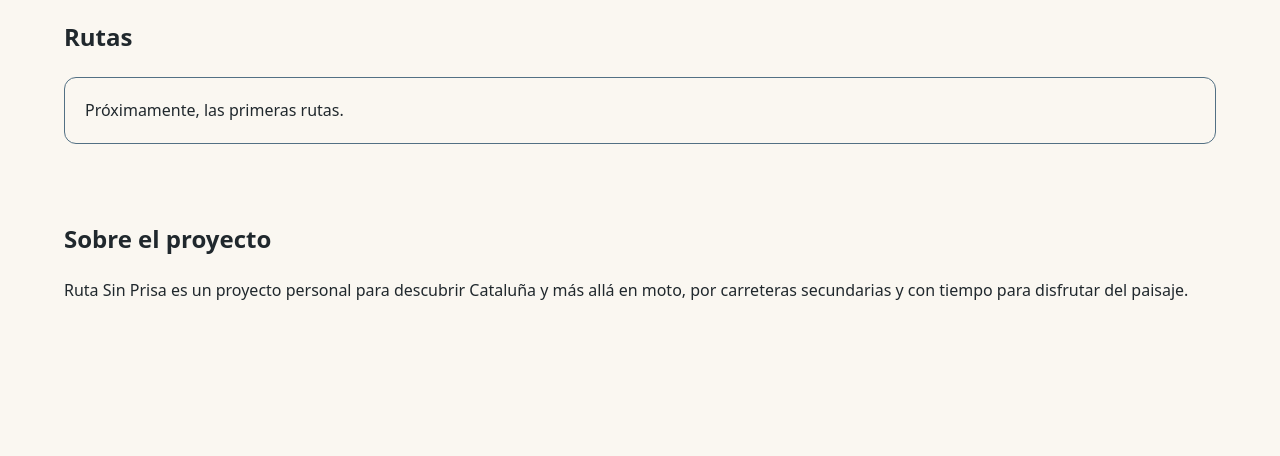
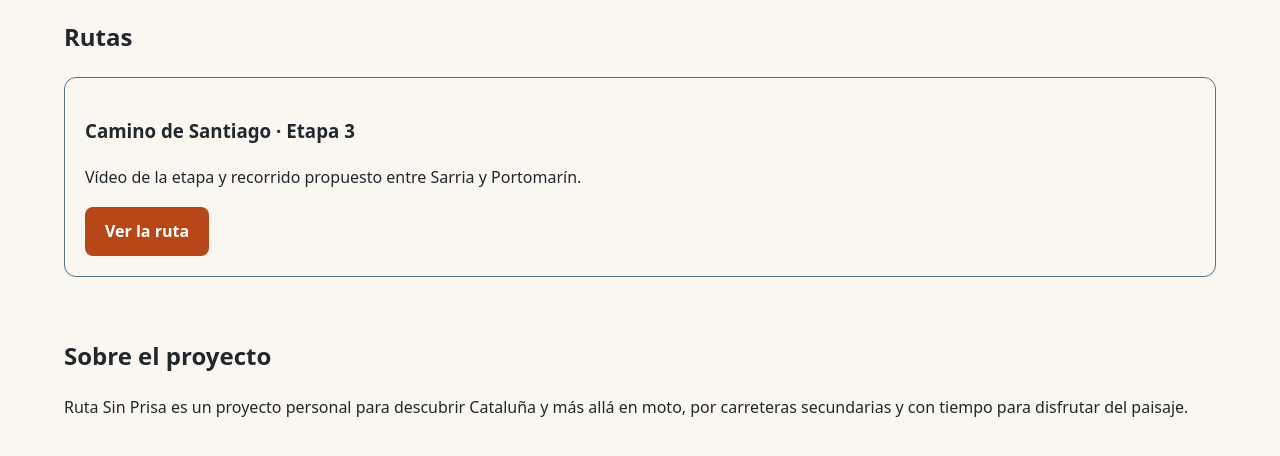
Before and after one commit to Rutasinprisa/rutasinprisa.github.io, a plain HTML site: page index.html in a window 1280 px wide. Shown: the part 720-1176 px from the top of the page. Before the commit the page ends 1060 px from the top, so only its background shows below. Drawn offline with Linux system fonts and the light colour scheme.

Commit message:
Enlazar la primera ficha desde Rutas

```diff
--- a/index.html
+++ b/index.html
@@ -56,7 +56,11 @@
     </section>
     <section id="rutas">
       <h2>Rutas</h2>
-      <p class="pendiente">Próximamente, las primeras rutas.</p>
+      <article class="pendiente">
+        <h3>Camino de Santiago · Etapa 3</h3>
+        <p>Vídeo de la etapa y recorrido propuesto entre Sarria y Portomarín.</p>
+        <a class="boton" href="camino-santiago-etapa-3.html">Ver la ruta</a>
+      </article>
     </section>
     <section id="proyecto">
       <h2>Sobre el proyecto</h2>
```
